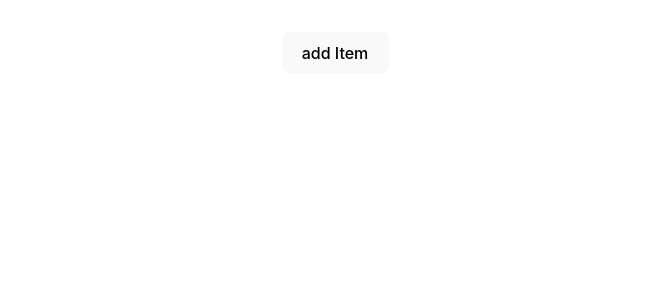
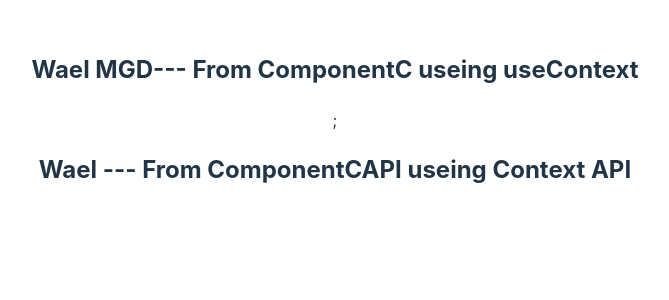
Before and after one commit to wael65/react-hooks-homsi, a React (Vite) app: page / in a window 1280 px wide. Shown: the top 300 px of the page, without its empty margins (305-974 px from the left). Built offline with nearby package versions, Linux system fonts and the light colour scheme.

Commit message:
add useContext

```diff
--- a/src/App.jsx
+++ b/src/App.jsx
@@ -1,4 +1,6 @@
 import "./App.css";
+import ComponentA from "./Hooks/Context/ComponentA";
+
 import Effect1 from "./Hooks/Effect/Effect1";
 import Effect2 from "./Hooks/Effect/Effect2";
 import Ref1 from "./Hooks/Ref/Ref1";
@@ -13,6 +15,8 @@ import State5 from "./Hooks/State/State5";
 function App() {
   return (
     <>
+      <ComponentA />
+
       {/* <Ref1 /> */}
       {/* <Ref2 /> */}
       {/* <Ref3 /> */}
@@ -24,7 +28,7 @@ function App() {
       {/* <State2 />   */}
       {/* <State3 /> */}
       {/* <State4 /> */}
-      <State5 />
+      {/* <State5 /> */}
     </>
   );
 }
--- /dev/null
+++ b/src/Hooks/Context/ComponentA.jsx
@@ -0,0 +1,17 @@
+import { createContext } from "react";
+import ComponentB from "./ComponentB";
+
+export const userContext = createContext();
+export const lastContext = createContext();
+
+const ComponentA = () => {
+  return (
+    <userContext.Provider value="Wael">
+      <lastContext.Provider value="MGD">
+        <ComponentB />
+      </lastContext.Provider>
+    </userContext.Provider>
+  );
+};
+
+export default ComponentA;
--- /dev/null
+++ b/src/Hooks/Context/ComponentB.jsx
@@ -0,0 +1,14 @@
+import React from "react";
+import ComponentC from "./ComponentC";
+import ComponentCAPI from "./ComponentCAPI";
+
+const ComponentB = () => {
+  return (
+    <div>
+      <ComponentC />
+      <ComponentCAPI />
+    </div>
+  );
+};
+
+export default ComponentB;
--- /dev/null
+++ b/src/Hooks/Context/ComponentC.jsx
@@ -0,0 +1,17 @@
+import { useContext } from "react";
+import { userContext, lastContext } from "./ComponentA";
+
+const ComponentC = () => {
+  const user = useContext(userContext);
+  const last = useContext(lastContext);
+  return (
+    <div>
+      <h2>
+        {user} {last}--- From ComponentC useing useContext{" "}
+      </h2>
+      ;
+    </div>
+  );
+};
+
+export default ComponentC;
--- /dev/null
+++ b/src/Hooks/Context/ComponentCAPI.jsx
@@ -0,0 +1,15 @@
+import { userContext } from "./ComponentA";
+
+const ComponentCAPI = () => {
+  return (
+    <div>
+      <userContext.Consumer>
+        {(user) => {
+          return <h2>{user} --- From ComponentCAPI useing Context API</h2>;
+        }}
+      </userContext.Consumer>
+    </div>
+  );
+};
+
+export default ComponentCAPI;
```
